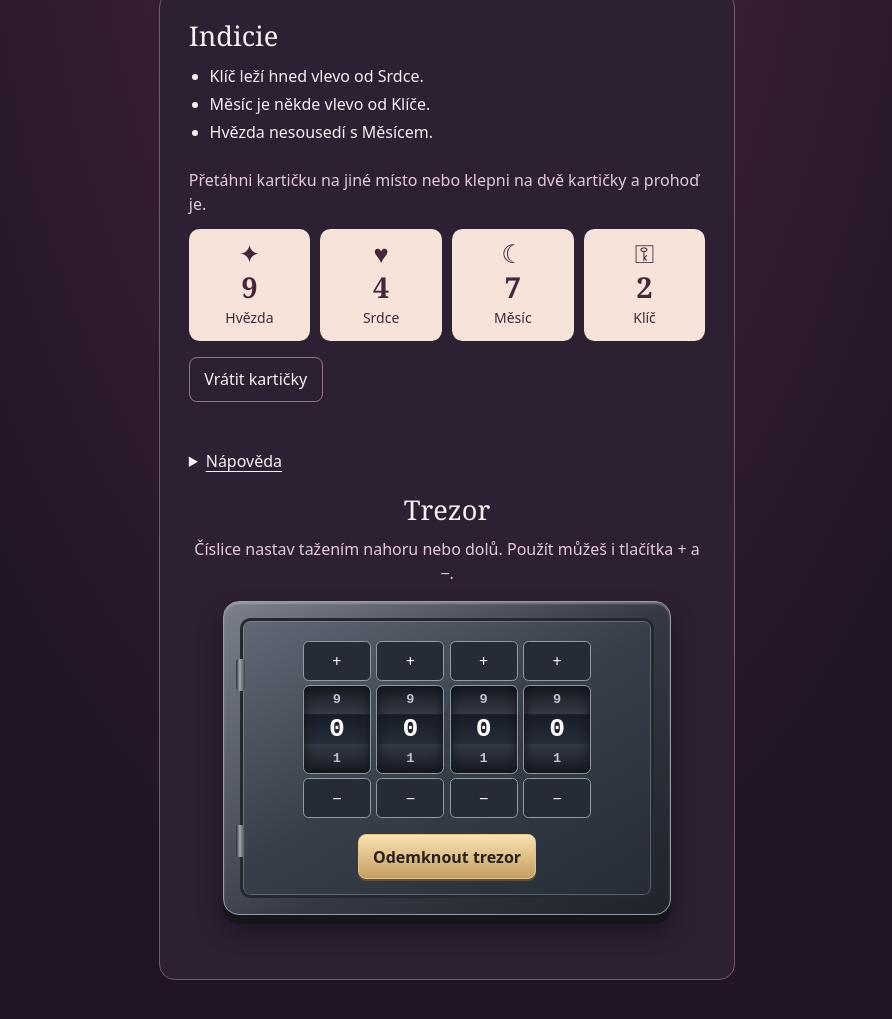
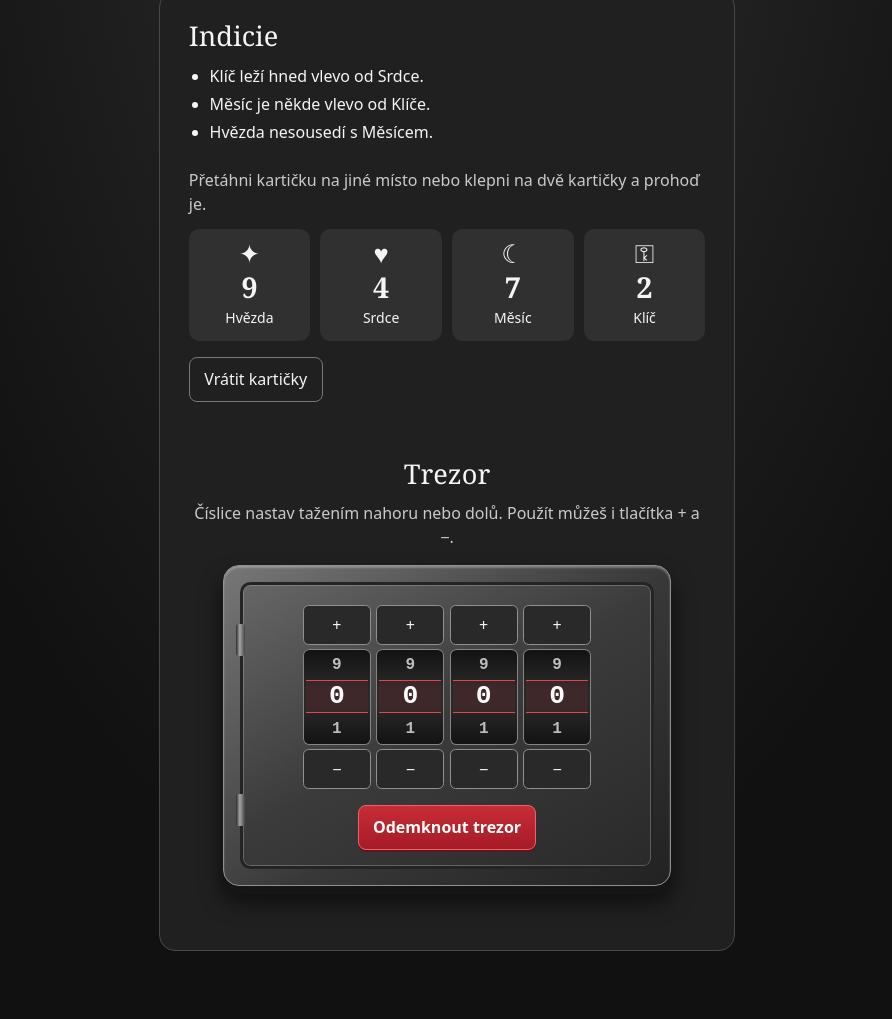
Before and after one commit to ivochvojka/simca, a plain HTML site: page index.html in a window 1280 px wide. Shown: the part 367-1386 px from the top of the page, without its empty margins (193-1085 px from the left). Drawn offline with Linux system fonts and the light colour scheme.

Commit message:
Refine safe swipes and switch to charcoal and red

```diff
--- a/index.html
+++ b/index.html
@@ -5,54 +5,57 @@
 <meta name="viewport" content="width=device-width, initial-scale=1">
 <title>Tajemství v obálce</title>
 <style>
-  :root { color-scheme: dark; font: 100%/1.5 system-ui, sans-serif; color: #f8eef3; background: #211525; }
+  :root { color-scheme: dark; font: 100%/1.5 system-ui, sans-serif; color: #f5f5f5; background: #111111; }
   * { box-sizing: border-box; }
-  body { margin: 0; min-height: 100vh; background: radial-gradient(ellipse at 50% 10%, #4d2744, #211525 68%); }
+  body { margin: 0; min-height: 100vh; background: radial-gradient(ellipse at 50% 10%, #303030, #111111 68%); }
   main { width: min(100% - 2rem, 36rem); margin: auto; padding: clamp(2rem, 7vh, 5rem) 0 3rem; }
   header { text-align: center; margin-bottom: 2rem; }
   h1, h2 { font-family: Georgia, serif; font-weight: normal; line-height: 1.1; margin: 0; }
   h1 { font-size: clamp(2.5rem, 9vw, 4.5rem); }
   h2 { font-size: 1.7rem; }
   p { margin: .7rem 0 0; }
-  header p, .instructions { color: #e2c9db; }
-  .envelope { display: grid; place-items: center; position: relative; overflow: hidden; isolation: isolate; width: 5.5rem; height: 3.7rem; margin: 0 auto 1.1rem; border-radius: .35rem; background: #ac6979; box-shadow: 0 .5rem 1.5rem #160c1b66; }
-  .envelope::before { content: ""; position: absolute; z-index: -1; inset: 0; background: #edb5bb; clip-path: polygon(0 0, 100% 0, 50% 69%); }
-  .envelope span { border-radius: 50%; padding: .25rem .48rem; margin-top: .6rem; background: #702b54; color: #ffdbe5; }
-  .panel { background: #2d2032; border: 1px solid #75576f; border-radius: 1rem; padding: clamp(1rem, 4vw, 1.8rem); }
+  header p, .instructions { color: #cacaca; }
+  .envelope { display: grid; place-items: center; position: relative; overflow: hidden; isolation: isolate; width: 5.5rem; height: 3.7rem; margin: 0 auto 1.1rem; border-radius: .35rem; background: #555555; box-shadow: 0 .5rem 1.5rem #00000099; }
+  .envelope::before { content: ""; position: absolute; z-index: -1; inset: 0; background: #8c8c8c; clip-path: polygon(0 0, 100% 0, 50% 69%); }
+  .envelope span { border-radius: 50%; padding: .25rem .48rem; margin-top: .6rem; background: #a82029; color: #ffffff; }
+  .panel { background: #202020; border: 1px solid #484848; border-radius: 1rem; padding: clamp(1rem, 4vw, 1.8rem); }
   ul { padding-left: 1.3rem; margin: .8rem 0 1.5rem; }
   li + li { margin-top: .25rem; }
   .cards { display: grid; grid-template-columns: repeat(4, minmax(0, 1fr)); gap: clamp(.3rem, 1.8vw, .65rem); margin-top: .8rem; }
   button { font: inherit; cursor: pointer; }
-  .card { padding: .65rem .12rem; border: 2px solid transparent; border-radius: .65rem; background: #f6e4db; color: #45263b; display: grid; justify-items: center; gap: .05rem; cursor: grab; }
-  .card[aria-pressed=true] { border-color: #a33569; background: #ffc4db; }
+  .card { padding: .65rem .12rem; border: 2px solid transparent; border-radius: .65rem; background: #303030; color: #f5f5f5; display: grid; justify-items: center; gap: .05rem; cursor: grab; }
+  .card[aria-pressed=true] { border-color: #ff6269; background: #54282b; }
   .symbol { font-size: 1.6rem; line-height: 1; }
   .digit { font: bold 1.8rem Georgia, serif; }
   .name { font-size: .875rem; }
   .actions { display: flex; flex-wrap: wrap; gap: .6rem; margin-top: 1rem; }
-  .actions button { border-radius: .5rem; padding: .6rem .9rem; border: 1px solid #9b718e; color: inherit; background: transparent; }
-  .actions .primary { background: #f1b8cc; border-color: #f1b8cc; color: #352033; font-weight: 700; }
+  .actions button { border-radius: .5rem; padding: .6rem .9rem; border: 1px solid #787878; color: inherit; background: transparent; }
+  .actions .primary { background: #b6232d; border-color: #b6232d; color: #ffffff; font-weight: 700; }
   .safe { margin-top: 1.4rem; text-align: center; }
-  .safe-body { margin: 1rem auto 0; max-width: 28rem; padding: clamp(.55rem, 3vw, 1rem); border: 1px solid #949da5; border-radius: 1rem; background: linear-gradient(140deg, #7a818b, #343943 55%, #20232a); box-shadow: inset 0 2px 2px #c9ced466, 0 .55rem 0 #16151a, 0 .9rem 1.4rem #140e18aa; }
-  .safe-door { position: relative; padding: 1.25rem clamp(.75rem, 4vw, 1.6rem) 1rem; border: 3px solid #242831; border-radius: .65rem; background: linear-gradient(150deg, #606975, #373f4a 48%, #262d37); box-shadow: inset 0 0 0 1px #a4afb766; }
-  .safe-door::before, .safe-door::after { content: ""; position: absolute; left: -.45rem; width: .6rem; height: 2rem; border-radius: .2rem; background: linear-gradient(90deg, #252b33, #a1a9af 42%, #3d4550); }
+  .safe-body { margin: 1rem auto 0; max-width: 28rem; padding: clamp(.55rem, 3vw, 1rem); border: 1px solid #919191; border-radius: 1rem; background: linear-gradient(140deg, #777777, #383838 55%, #222222); box-shadow: inset 0 2px 2px #cccccc66, 0 .55rem 0 #151515, 0 .9rem 1.4rem #000000aa; }
+  .safe-door { position: relative; padding: 1.25rem clamp(.75rem, 4vw, 1.6rem) 1rem; border: 3px solid #242424; border-radius: .65rem; background: linear-gradient(150deg, #666666, #3b3b3b 48%, #2a2a2a); box-shadow: inset 0 0 0 1px #aaaaaa66; }
+  .safe-door::before, .safe-door::after { content: ""; position: absolute; left: -.45rem; width: .6rem; height: 2rem; border-radius: .2rem; background: linear-gradient(90deg, #292929, #a5a5a5 42%, #444444); }
   .safe-door::before { top: 14%; }
   .safe-door::after { bottom: 14%; }
   .wheels { display: grid; grid-template-columns: repeat(4, minmax(0, 1fr)); gap: .35rem; max-width: 18rem; margin: 0 auto; }
   .wheel { display: grid; gap: .25rem; min-width: 0; }
-  .wheel button { min-height: 2.5rem; padding: 0; border: 1px solid #929ca8; border-radius: .35rem; background: #252c35; color: #f5f7fa; line-height: 1; }
-  .roller { display: grid; grid-template-rows: repeat(3, 1fr); align-items: center; min-height: 5.6rem; border: 1px solid #8e98a5; border-radius: .4rem; background: linear-gradient(#161a21, #343a45 32%, #181d26 33%, #262e3b 66%, #343a45 67%, #161a21); box-shadow: inset 0 0 .65rem #101218; color: #fff; font: 700 1.65rem/1 ui-monospace, monospace; touch-action: none; user-select: none; cursor: ns-resize; }
-  .roller small { font-size: .85rem; color: #bbc4d0; }
-  .roller:focus-visible { outline: 3px solid #ffd0e5; outline-offset: 2px; }
+  .wheel button { min-height: 2.5rem; padding: 0; border: 1px solid #909090; border-radius: .35rem; background: #292929; color: #f5f5f5; line-height: 1; }
+  .roller { position: relative; height: 6rem; overflow: hidden; border-radius: .4rem; background: linear-gradient(#121212, #292929 40%, #292929 60%, #121212); box-shadow: inset 0 0 0 1px #858585; touch-action: none; user-select: none; cursor: ns-resize; }
+  .roller::before { content: ""; position: absolute; inset: 33.333% .17rem; border-block: 1px solid #d84a54; background: #b6232d26; pointer-events: none; }
+  .roller-track { position: absolute; inset: 50% 0 auto; transform: translateY(calc(-50% + var(--offset, 0px))); pointer-events: none; }
+  .roller-track span { display: grid; place-items: center; height: 2rem; color: #bdbdbd; font: 600 1rem/1 ui-monospace, monospace; }
+  .roller-track span:nth-child(3) { color: #fff; font-size: 1.65rem; }
+  .roller-track.snapping { transition: transform 140ms ease-out; }
+  @media (prefers-reduced-motion: reduce) { .roller-track.snapping { transition: none; } }
+  .roller:focus-visible { outline: 3px solid #ff969b; outline-offset: 2px; }
   .safe .actions { justify-content: center; }
-  .safe .actions .primary { border-color: #e2c48d; background: linear-gradient(#f9e2b3, #c59e60); color: #282119; box-shadow: 0 2px 0 #634f38; }
-  #safe-status { min-height: 1.5em; color: #ffd0e5; }
-  button:focus-visible, summary:focus-visible { outline: 3px solid #ffd0e5; outline-offset: 3px; }
-  #status { min-height: 1.5em; color: #ffd0e5; }
-  details { margin-top: .75rem; }
-  summary { cursor: pointer; width: fit-content; text-decoration: underline; text-underline-offset: .24em; }
-  #gift { text-align: center; background: #f6e4db; color: #45263b; }
-  #gift button { margin: 1rem auto 0; color: #45263b; }
-  #gift button:focus-visible { outline-color: #702b54; }
+  .safe .actions .primary { border-color: #ef626a; background: linear-gradient(#c72d36, #a51b26); color: #ffffff; box-shadow: 0 2px 0 #66121a; }
+  #safe-status { min-height: 1.5em; color: #ff969b; }
+  button:focus-visible { outline: 3px solid #ff969b; outline-offset: 3px; }
+  #status { min-height: 1.5em; color: #ff969b; }
+  #gift { text-align: center; background: #303030; color: #f5f5f5; }
+  #gift button { margin: 1rem auto 0; color: #f5f5f5; }
+  #gift button:focus-visible { outline-color: #a82029; }
 </style>
 </head>
 <body>
@@ -76,10 +79,6 @@
       <button id="reset" type="button">Vrátit kartičky</button>
     </div>
     <p id="status" role="status"></p>
-    <details id="hint">
-      <summary>Nápověda</summary>
-      <p>Zkus brát Klíč a Srdce jako jednu kartičku.</p>
-    </details>
     <form class="safe" id="safe" aria-labelledby="safe-title" novalidate>
       <h2 id="safe-title">Trezor</h2>
       <p class="instructions" id="wheel-help">Číslice nastav tažením nahoru nebo dolů. Použít můžeš i tlačítka + a −.</p>
@@ -112,7 +111,6 @@
   const puzzle = document.querySelector('#puzzle');
   const gift = document.querySelector('#gift');
   const status = document.querySelector('#status');
-  const hint = document.querySelector('#hint');
   const wheels = document.querySelector('#wheels');
   const safeStatus = document.querySelector('#safe-status');
   const buttons = {};
@@ -192,21 +190,31 @@
     wheel.innerHTML = `
       <button type="button" aria-label="Zvýšit číslici ${index + 1}">+</button>
       <div class="roller" role="spinbutton" tabindex="0" aria-label="Číslice ${index + 1}" aria-valuemin="0" aria-valuemax="9">
-        <small aria-hidden="true"></small><span aria-hidden="true"></span><small aria-hidden="true"></small>
+        <div class="roller-track" aria-hidden="true"><span></span><span></span><span></span><span></span><span></span></div>
       </div>
       <button type="button" aria-label="Snížit číslici ${index + 1}">−</button>`;
     wheels.append(wheel);
     const [increase, roller, decrease] = wheel.children;
-    const [previous, current, next] = roller.children;
+    const [track] = roller.children;
+    const rows = Array.from(track.children);
     let drag = null;
 
+    function wrap(value) {
+      return ((value % 10) + 10) % 10;
+    }
+
+    function draw(value, offset = 0) {
+      rows.forEach((row, position) => {
+        row.textContent = wrap(value + position - 2);
+      });
+      track.style.setProperty('--offset', `${offset}px`);
+    }
+
     function setDigit(value) {
-      const digit = ((value % 10) + 10) % 10;
+      const digit = wrap(value);
       digits[index] = digit;
       roller.setAttribute('aria-valuenow', digit);
-      previous.textContent = (digit + 9) % 10;
-      current.textContent = digit;
-      next.textContent = (digit + 1) % 10;
+      draw(digit);
       safeStatus.textContent = '';
     }
 
@@ -217,18 +225,33 @@
       event.preventDefault();
       setDigit(digits[index] + (event.key === 'ArrowUp' ? 1 : -1));
     });
+    function updateDrag(clientY) {
+      const distance = drag.y - clientY;
+      drag.steps = Math.round(distance / drag.rowHeight);
+      draw(drag.digit + drag.steps, drag.steps * drag.rowHeight - distance);
+    }
+
     roller.addEventListener('pointerdown', event => {
       if (event.button !== 0 || drag) return;
-      drag = { id: event.pointerId, y: event.clientY, digit: digits[index] };
+      track.classList.remove('snapping');
+      drag = { id: event.pointerId, y: event.clientY, digit: digits[index], rowHeight: rows[0].offsetHeight, steps: 0 };
       roller.setPointerCapture(event.pointerId);
     });
     roller.addEventListener('pointermove', event => {
+      if (drag?.id === event.pointerId) updateDrag(event.clientY);
+    });
+    roller.addEventListener('pointerup', event => {
       if (drag?.id !== event.pointerId) return;
-      const steps = Math.trunc((drag.y - event.clientY) / 24);
-      setDigit(drag.digit + steps);
+      updateDrag(event.clientY);
+      const value = drag.digit + drag.steps;
+      drag = null;
+      track.classList.add('snapping');
+      setDigit(value);
     });
     roller.addEventListener('lostpointercapture', event => {
-      if (drag?.id === event.pointerId) drag = null;
+      if (drag?.id !== event.pointerId) return;
+      drag = null;
+      draw(digits[index]);
     });
 
     setDigit(0);
@@ -254,7 +277,6 @@
   document.querySelector('#replay').addEventListener('click', () => {
     reset();
     wheelSetters.forEach(setDigit => setDigit(0));
-    hint.open = false;
     gift.hidden = true;
     puzzle.hidden = false;
     document.querySelector('#clues').focus();
```
